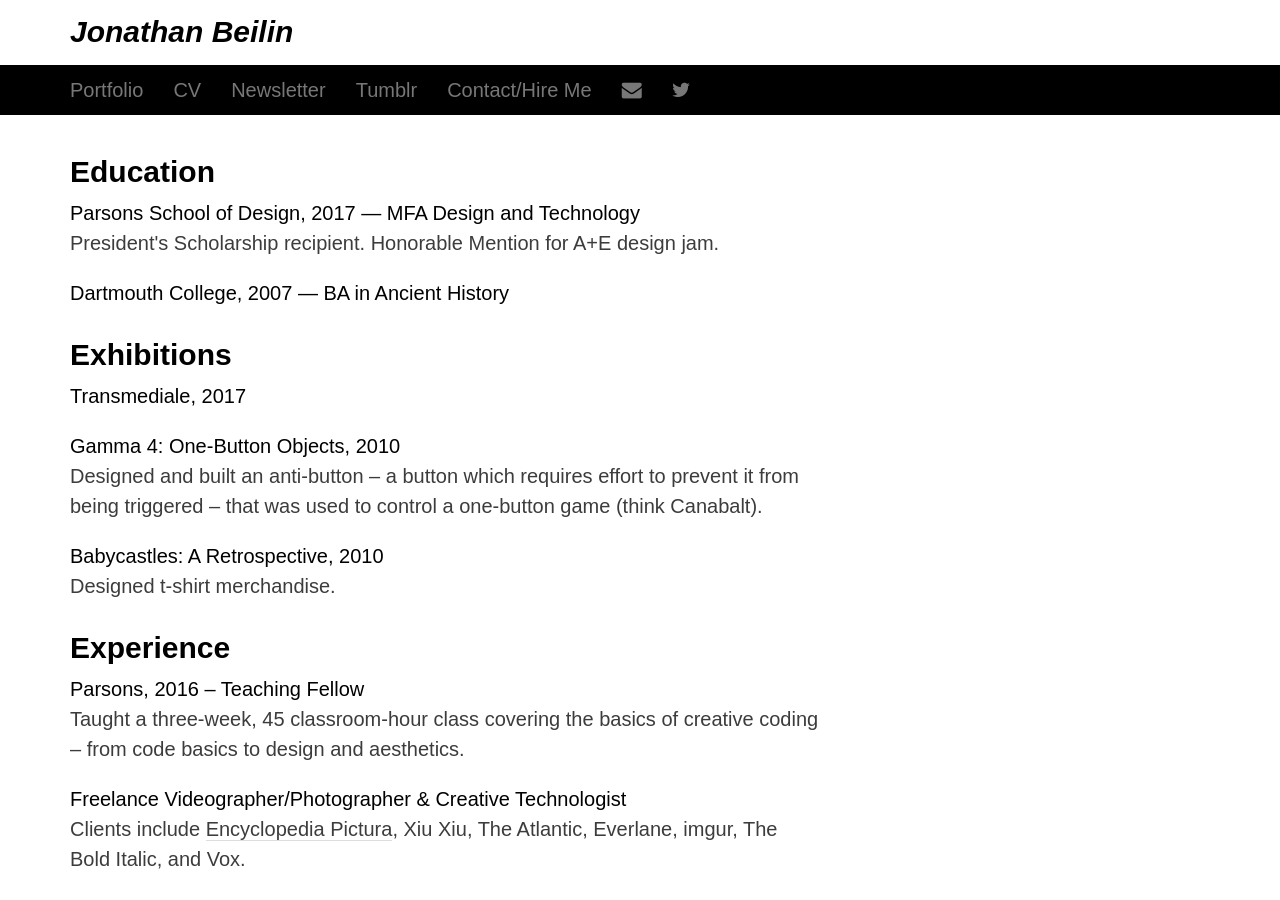
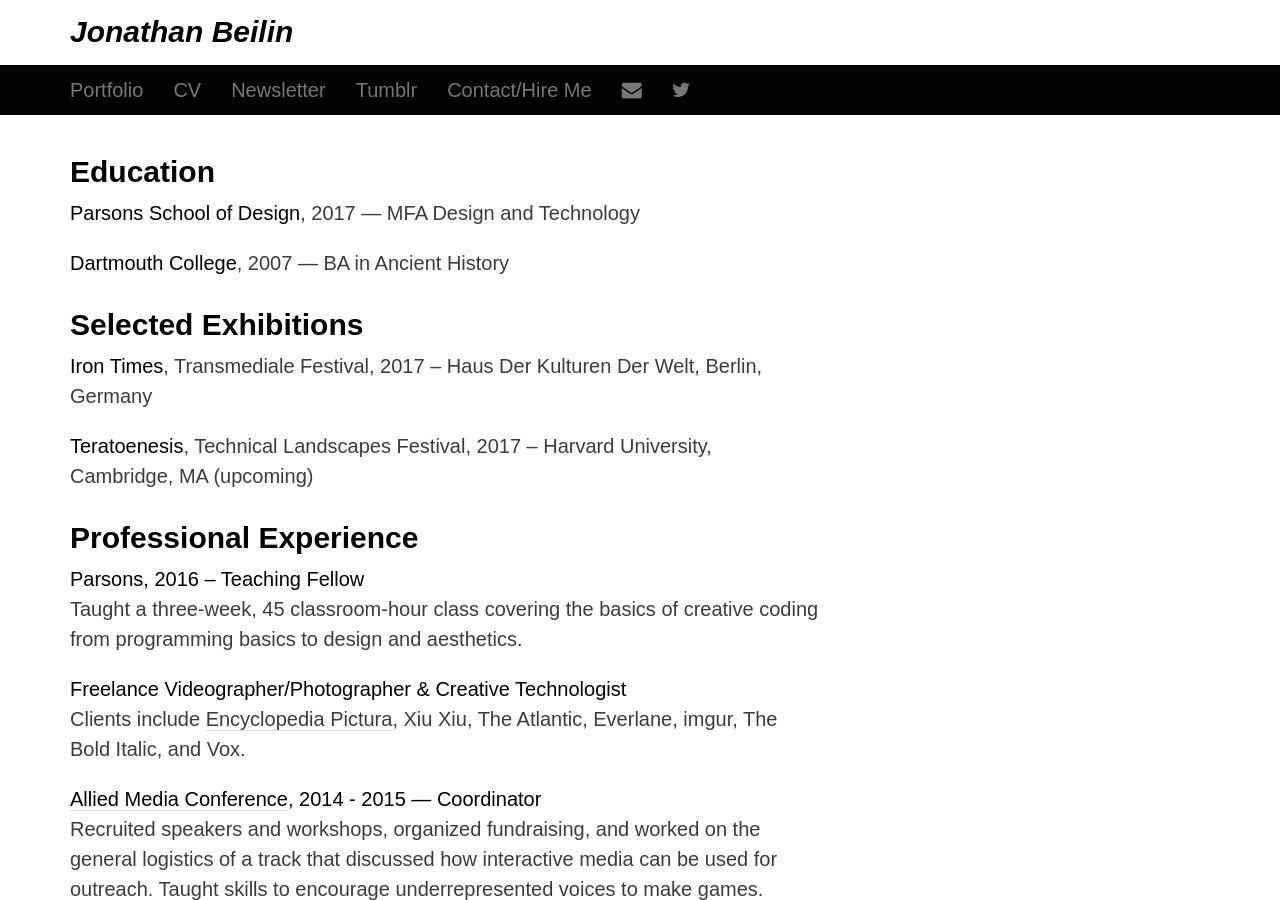
Before and after one commit to dongle/jonbeilin-portfolio-jekyll, a Jekyll site: the page built from cv/index.html, in a window 1280 px wide and 900 px high. Built offline with Jekyll 4.4.1, drawn with Linux system fonts in a browser that asks for light colours; nearby versions of some CDN libraries; some of the changed text lies outside the part shown.

Commit message:
cv update; mostly done-ish

```diff
--- a/cv/index.html
+++ b/cv/index.html
@@ -9,7 +9,7 @@
 <!-- About -->
 <section class="header">
   <div class="header noscreen">
-      <h1>Jonathan Beilin</h1><br/>
+      <h1>Jonathan Beilin</h1> <br/>
       <a href="mailto:hi@jonbeilin.org">hi@jonbeilin.org</a> | <a href="http://jonbeilin.org">http://jonbeilin.org</a> | <a href="https://twitter.com/jonbeilin">@jonbeilin</a></p>
   </div>
 </section>
@@ -17,31 +17,40 @@
 <!-- Education -->
 <section>
   <h3>Education</h3>
-    <ul><li><strong>Parsons School of Design, 2017 — MFA Design and Technology</strong>
-    <p>President's Scholarship recipient. Honorable Mention for A+E design jam.</p></li>
-  <li><strong>Dartmouth College, 2007 — BA in Ancient History</strong>
-    <!-- <p>Additional coursework in art history, electronic music, and math. Curated a show on Futurism for the Hood Museum.</p> --></li></ul>
+    <ul>
+      <li><strong>Parsons School of Design</strong>, 2017 — MFA Design and Technology</li>
+      <li><strong>Dartmouth College</strong>, 2007 — BA in Ancient History</li>
+    </ul>
 </section>
 
 <!-- Shows -->
 <section>
-  <h3>Exhibitions</h3>
+  <h3>Selected Exhibitions</h3>
   <ul>
-    <li><strong>Transmediale, 2017</strong>
-        <p></p></li>
-    <li><strong>Gamma 4: One-Button Objects, 2010</strong>
-        <p>Designed and built an anti-button – a button which requires effort to prevent it from being triggered – that was used to control a one-button game (think Canabalt).</p></li>
-    <li><strong>Babycastles: A Retrospective, 2010</strong>
-        <p>Designed t-shirt merchandise.</p></li>
+    <li><strong>Iron Times</strong>, Transmediale Festival, 2017 – Haus Der Kulturen Der Welt, Berlin, Germany</li>
+    <li><strong>Teratoenesis</strong>, Technical Landscapes Festival, 2017 – Harvard University, Cambridge, MA (upcoming)</li>
   </ul>
 </section>
 
+<!-- Artitic Experience -->
+<!-- Iron Times
+Teratogenesis Concept, writer, co-director, designer: Teratogenesis performance. Parsons School of Design, New York, NY (in-progress)
+^ repeat for Iron Times
+Maybe some other grad school things? -->
+<!-- <section>
+  <h3>Selected Artistic Experience</h3>
+  <ul>
+    <li><strong>Iron Times</strong>, Transmediale Festival, 2017 – Haus Der Kulturen Der Welt, Berlin, Germany</li>
+    <li><strong>Teratoenesis</strong>, Technical Landscapes Festival, 2017 – Harvard University, Cambridge, MA (upcoming)</li>
+  </ul>
+</section> -->
+
 <!-- Jobs -->
 <section>
-  <h3>Experience</h3>
+  <h3>Professional Experience</h3>
   <ul>
     <li><strong>Parsons, 2016 – Teaching Fellow</strong>
-          <p>Taught a three-week, 45 classroom-hour class covering the basics of creative coding – from code basics to design and aesthetics.</p></li>
+          <p>Taught a three-week, 45 classroom-hour class covering the basics of creative coding from programming basics to design and aesthetics.</p></li>
 
     <li><strong>Freelance Videographer/Photographer &amp; Creative Technologist</strong>
           <p>Clients include <a href="http://encyclopediapictura.com/" target="_blank">Encyclopedia Pictura</a>, Xiu Xiu, The Atlantic, Everlane, imgur, The Bold Italic, and Vox.</p></li>
@@ -67,11 +76,19 @@
   </ul>
 </section>
 
+<section>
+  <h3>Awards &amp; Grants</h3>
+  <ul>
+    <li>President's Scholarship, 2015 - 2017 – Parsons School of Design, New York, NY</li>
+    <li>Honorable Mention, 2015 – A&amp;E History Design Jam</li>
+  </ul>
+</section>
+
 <!-- Writing -->
 <section>
   <h3>Writing</h3>
   <ul>
-    <li>Game Developer Magazine, January 2013 — wrote Inner Product column.</li>
+    <li>Game Developer Magazine, January 2013 — Inner Product column.</li>
     <li><a href="http://www.pearsonhighered.com/educator/product/Web-Game-Developers-Cookbook-The-Using-JavaScript-and-HTML5-to-Develop-Games/9780321898388.page" target="_blank">Web Game Developer's Cookbook</a>, 2012 — Editor.</li>
     <li><a href="https://killscreen.com/articles/profile-bennett-foddy/" target="_blank">Killscreen Magazine</a>, 2011 — Contributor; interviewed Bennett 'QWOP' Foddy.</li>
   </ul>
@@ -80,7 +97,7 @@
 <!-- Talks -->
 <section>
   <h3>Talks</h3>
-  <ul><li><a href="http://sxsw.com/interactive/sessions/past-speakers#b" target="_blank"><em>SXSW</em></a>, 2010 — Studies In Online Dating</li></ul>
+  <ul><li>SXSW, 2010 — Studies In Online Dating</li></ul>
 </section>
 
 </div>
```
